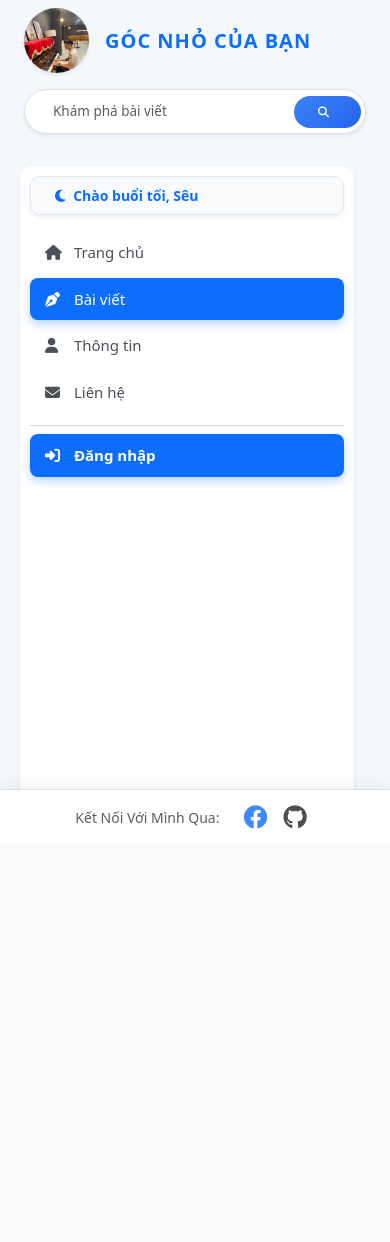
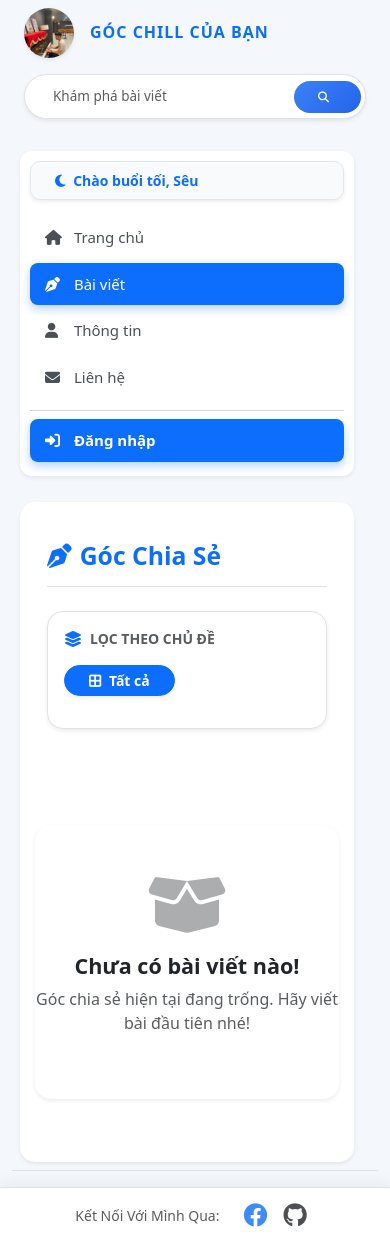
Before and after one commit to Seu-Sky/SeuSpace, a Django app: page /blog/ in a window 390 px wide. Before the commit the page ends 829 px from the top, so only its background shows below. Run offline with Django 5.2, Linux system fonts and the light colour scheme; data that the repository does not hold is empty; some libraries are stand-ins or nearby versions.

Commit message:
update giao diện

```diff
--- a/home/templates/page/base.html
+++ b/home/templates/page/base.html
@@ -12,13 +12,14 @@
     <title>{% block title %}{% endblock %}</title>
 
     <style>
+
         /* --- 1. Cấu hình nền và Khóa cuộn trang chính --- */
         html, body {
             height: 100%;
             margin: 0;
             padding: 0;
             background-color: #f4f7fb;
-            overflow: hidden; /* Chỉ cuộn bên trong khối nội dung */
+            overflow-x: hidden;
         }
 
         /* --- 2. Sidebar Menu --- */
@@ -59,11 +60,12 @@
         /* --- 3. KHỐI NỘI DUNG CHÍNH (CHẠM FOOTER) --- */
         .scrollable-content {
             /* Con số -142px giúp mép dưới khít khịt với Footer */
-            height: calc(100vh - 142px);
+            height: calc(100dvh - 142px);
             overflow-y: auto;
             padding: 25px;
             scroll-behavior: smooth;
             background-color: #ffffff;
+            -webkit-overflow-scrolling: touch;
 
             /* Bỏ bo góc dưới để chạm Footer không bị hở */
             border-radius: 20px 20px 0 0 !important;
@@ -126,6 +128,51 @@
         }
         .footer-icon { transition: transform 0.2s; opacity: 0.8; }
         .footer-icon:hover { transform: scale(1.2); opacity: 1; }
+
+        /* ===== RESPONSIVE FIX CHO MOBILE ===== */
+        @media (max-width: 768px) {
+
+            /* Cho phép scroll lại */
+            html, body {
+                overflow-y: auto !important;
+                height: auto !important;
+            }
+
+            /* Content không bị lỗi 100vh */
+            .scrollable-content {
+                height: auto !important;
+                max-height: none !important;
+                padding: 15px !important;
+                border-radius: 15px !important;
+            }
+
+            /* Sidebar không bị kéo dài */
+            .sidebar-menu {
+                height: auto !important;
+                margin-bottom: 10px;
+            }
+
+            /* Header gọn lại */
+            h3 {
+                font-size: 16px !important;
+            }
+
+            /* Avatar nhỏ lại */
+            .avatar-wrapper img {
+                width: 50px !important;
+                height: 50px !important;
+            }
+
+            /* Search box full width */
+            .search-box-custom {
+                max-width: 100% !important;
+            }
+
+            /* Footer không đè nội dung */
+            footer {
+                position: relative !important;
+            }
+        }
     </style>
 </head>
 <body>
@@ -147,7 +194,7 @@
                     {% endif %}
                 </div>
                 <h3 class="text-primary mb-0 fw-bold ms-3" style="letter-spacing: 1px; text-transform: uppercase; font-size: 20px;">
-                    Góc Nhỏ Của {% if request.user.is_authenticated %}{{ request.user.username }}{% else %}Bạn{% endif %}
+                    Góc Chill Của {% if request.user.is_authenticated %}{{ request.user.username }}{% else %}Bạn{% endif %}
                 </h3>
             </div>
 
```
